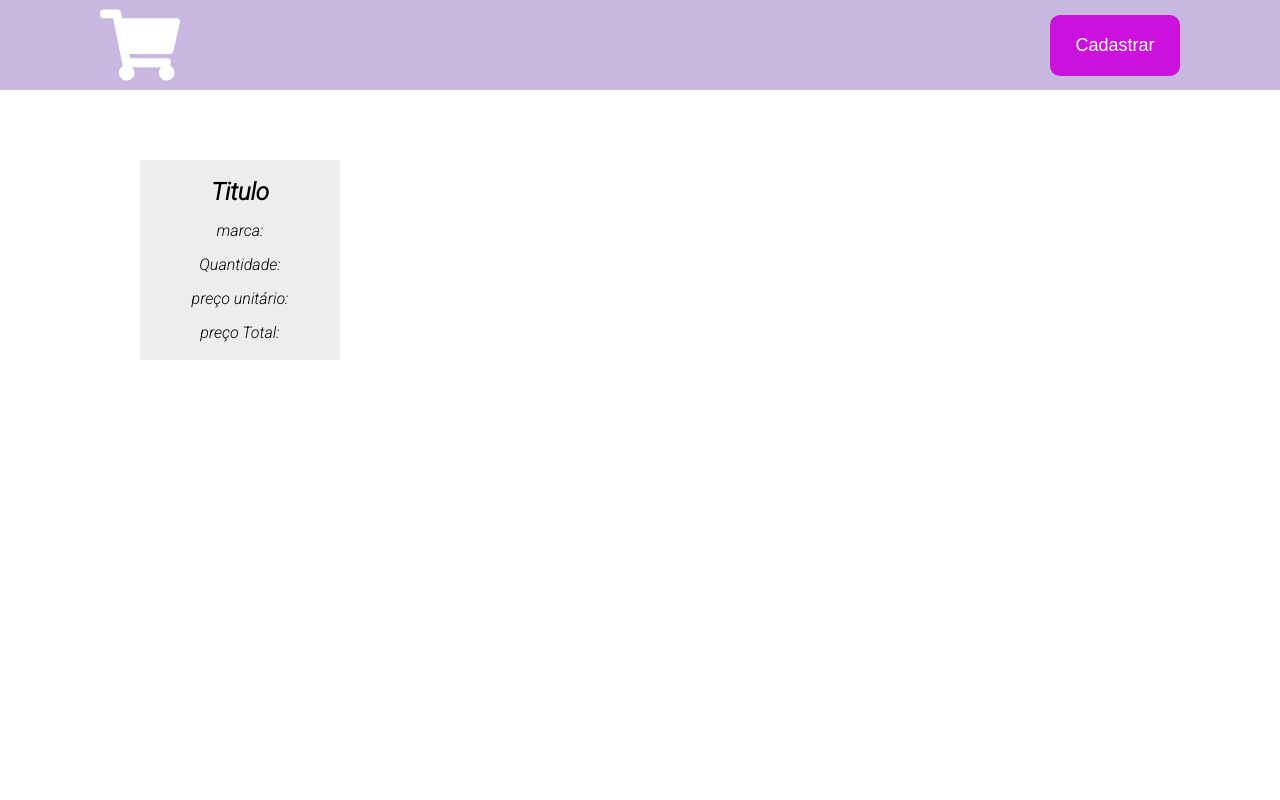
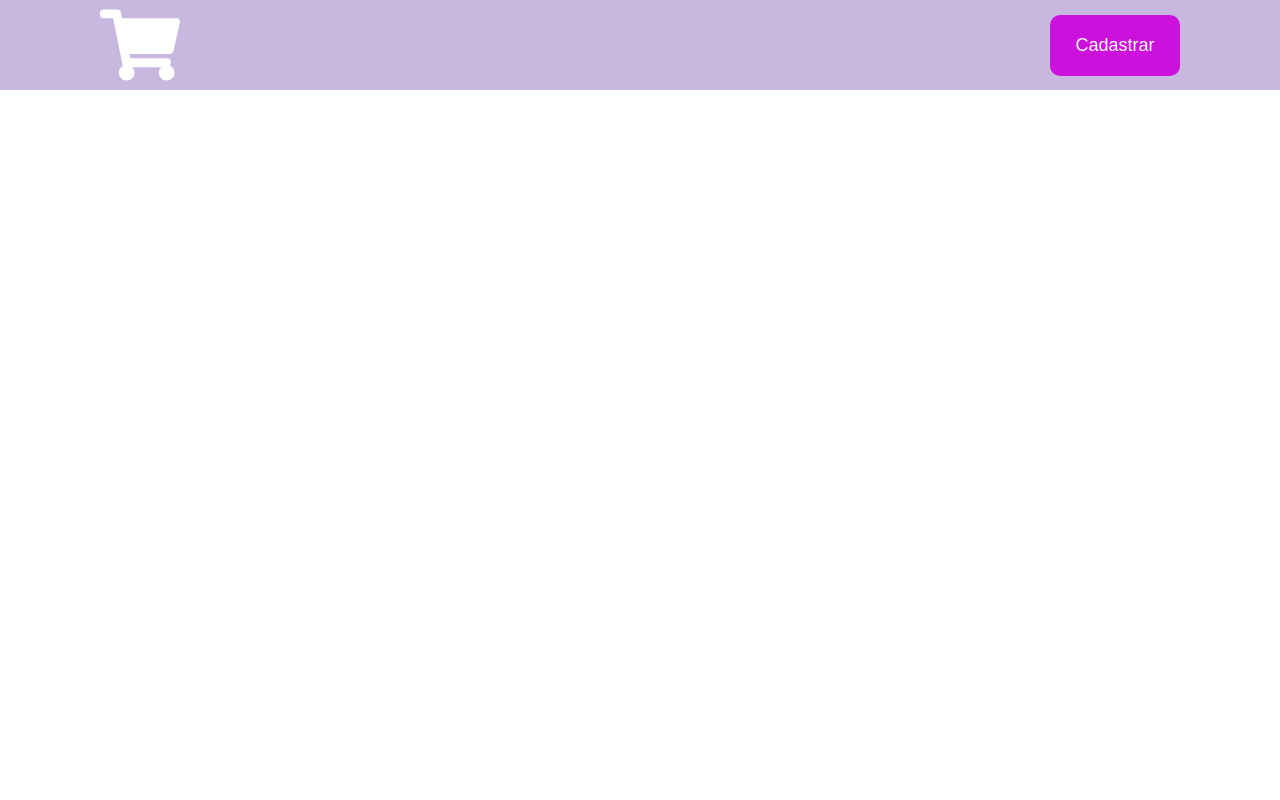
Before and after one commit to viniciusgasparino/appDeAnotacoes, a Next.js app: page / in a window 1280 px wide. Shown: the top 800 px of the page. Built offline with nearby package versions, Linux system fonts and the light colour scheme.

Commit message:
Criado useStateList

```diff
--- a/pages/index.jsx
+++ b/pages/index.jsx
@@ -40,10 +40,7 @@ function Home(){
 
   const handleCreateSubmit = (e) => {
     e.preventDefault()
-    console.log(produto)
-    console.log(marca)
-    console.log(preco)
-    console.log(qtd)
+    setList([produto,marca,preco,qtd])
   }
 
   return(
@@ -94,13 +91,19 @@ function Home(){
         )
       }
       <Section>
-        <Card
-          titulo="Titulo"
-          marca="marca: "
-          quantidade="Quantidade: "
-          preco="preço unitário: "
-          total="preço Total: "
-        />
+      {
+        list.map((item,pos)=>{
+          return(
+            <Card key={pos}
+              titulo={item.produto}
+              marca={item.marca}
+              quantidade={item.qtd}
+              preco={item.preco}
+              total={item.total}
+            />
+          )
+        })
+      }
       </Section>
       <Footer/>
     </>
```
